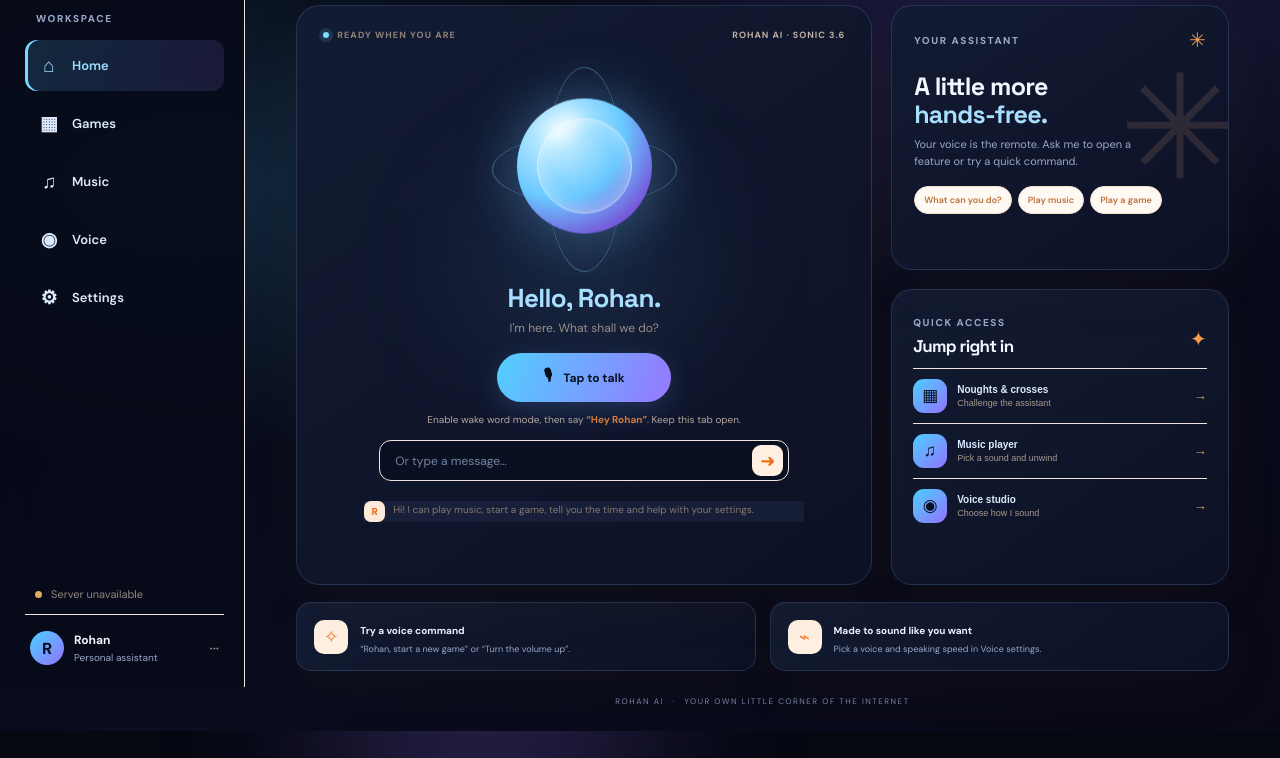
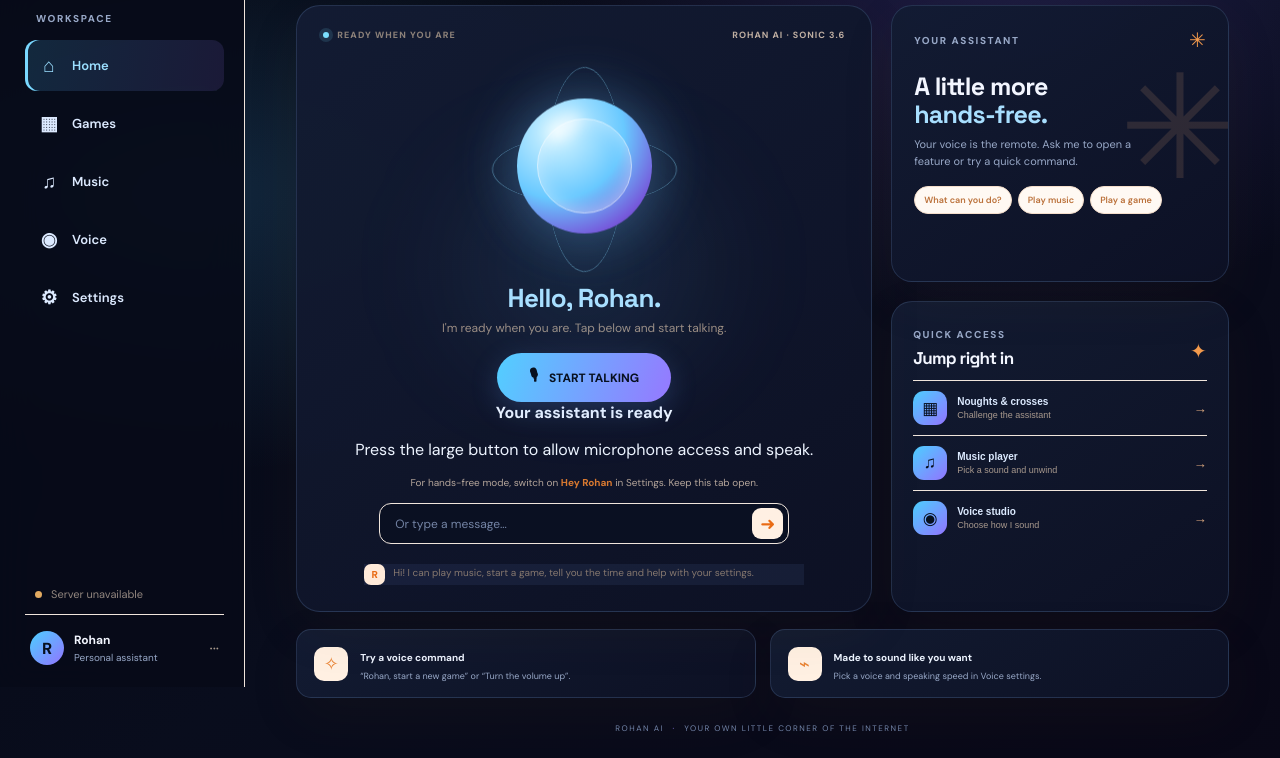
Before and after one commit to Rohansweb-codexamples/ROHANAI, a website: page public/index.html in a window 1280 px wide. Shown: the part 113-871 px from the top of the page. Before the commit the page ends 844 px from the top, so only its background shows below. Drawn offline with Linux system fonts and the light colour scheme; no server answers.

Commit message:
Redesign Rohan AI home voice control screen

```diff
--- a/public/index.html
+++ b/public/index.html
@@ -9,7 +9,7 @@
   <link rel="preconnect" href="https://fonts.googleapis.com">
   <link rel="preconnect" href="https://fonts.gstatic.com" crossorigin>
   <link href="https://fonts.googleapis.com/css2?family=DM+Sans:wght@400;500;600;700;800&family=Space+Grotesk:wght@500;600;700&display=swap" rel="stylesheet">
-  <link rel="stylesheet" href="/styles.css?v=2">
+  <link rel="stylesheet" href="/styles.css?v=6">
 </head>
 <body>
   <div class="ambient ambient-one"></div><div class="ambient ambient-two"></div>
@@ -38,9 +38,10 @@
           <div class="assistant-card">
             <div class="assistant-top"><span class="live-pill"><i></i><span id="assistantState">READY WHEN YOU ARE</span></span><span class="model-tag">ROHAN AI · SONIC 3.6</span></div>
             <div class="orb-wrap" id="orbWrap"><div class="orb-halo"></div><div class="orb"><div class="orb-core"></div><div class="orb-shine"></div></div><div class="orb-ring ring-a"></div><div class="orb-ring ring-b"></div></div>
-            <h2 id="orbHeading">Hello, Rohan.</h2><p class="orb-subtitle" id="orbSubtitle">I'm here. What shall we do?</p>
-            <button class="listen-button" id="listenButton"><span class="mic-symbol">🎙</span><span id="listenLabel">Tap to talk</span><span class="listen-wave"><i></i><i></i><i></i><i></i></span></button>
-            <div class="wake-hint">Enable wake word mode, then say <strong>“Hey Rohan”</strong>. Keep this tab open.</div>
+            <h2 id="orbHeading">Hello, Rohan.</h2><p class="orb-subtitle" id="orbSubtitle">I'm ready when you are. Tap below and start talking.</p>
+            <button class="listen-button" id="listenButton" aria-label="Start voice conversation"><span class="mic-symbol">🎙</span><span id="listenLabel">START TALKING</span><span class="listen-wave"><i></i><i></i><i></i><i></i></span></button>
+            <div class="voice-screen" id="voiceScreen" aria-live="polite"><span class="voice-screen-dot"></span><div><strong id="voiceScreenTitle">Your assistant is ready</strong><p id="voiceScreenText">Press the large button to allow microphone access and speak.</p></div></div>
+            <div class="wake-hint">For hands-free mode, switch on <strong>Hey Rohan</strong> in Settings. Keep this tab open.</div>
             <div class="text-command"><input id="commandInput" type="text" maxlength="240" placeholder="Or type a message…" autocomplete="off"><button id="sendCommand" aria-label="Send message">➜</button></div>
             <div class="conversation" id="conversation" aria-live="polite"><div class="message assistant-message"><span class="message-avatar">R</span><p>Hi! I can play music, start a game, tell you the time and help with your settings.</p></div></div>
           </div>
@@ -85,6 +86,6 @@
     </main>
   </div>
   <audio id="ttsAudio" hidden></audio>
-  <script src="/app.js?v=5" defer></script>
+  <script src="/app.js?v=6" defer></script>
 </body>
 </html>
```
